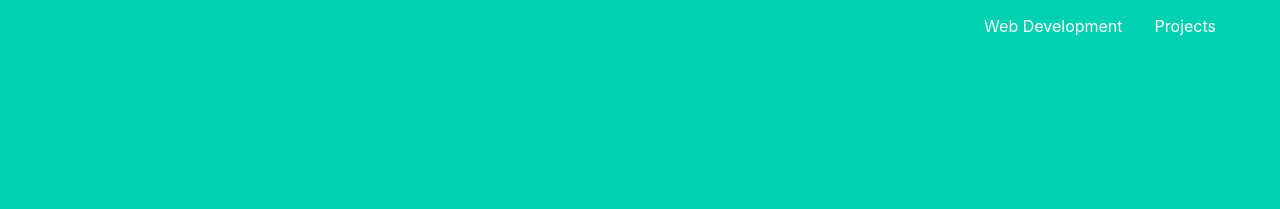
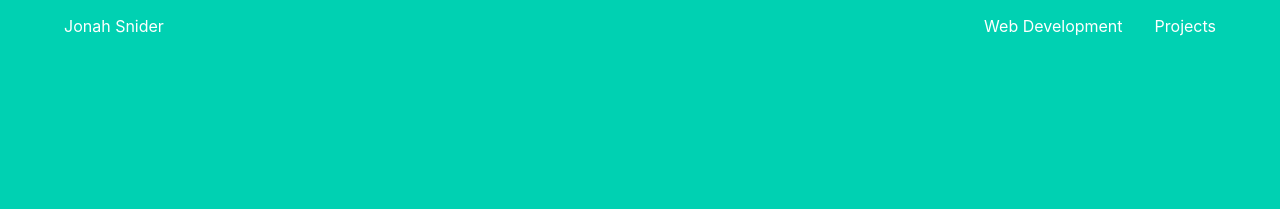
Before and after one commit to jonahsnider/jonahsnider.com, a Jekyll site: the page built from index.md, in a window 1280 px wide. Shown: the top 209 px of the page. Built offline with Jekyll 4.4.1, drawn with Linux system fonts in a browser that asks for light colours; our own code applies the rules of GitHub Pages for plain Markdown files.

Commit message:
Update Settings “settings”

```diff
--- a/_data/settings.yml
+++ b/_data/settings.yml
@@ -1 +1,2 @@
 color: primary
+brand: Jonah Snider
```
